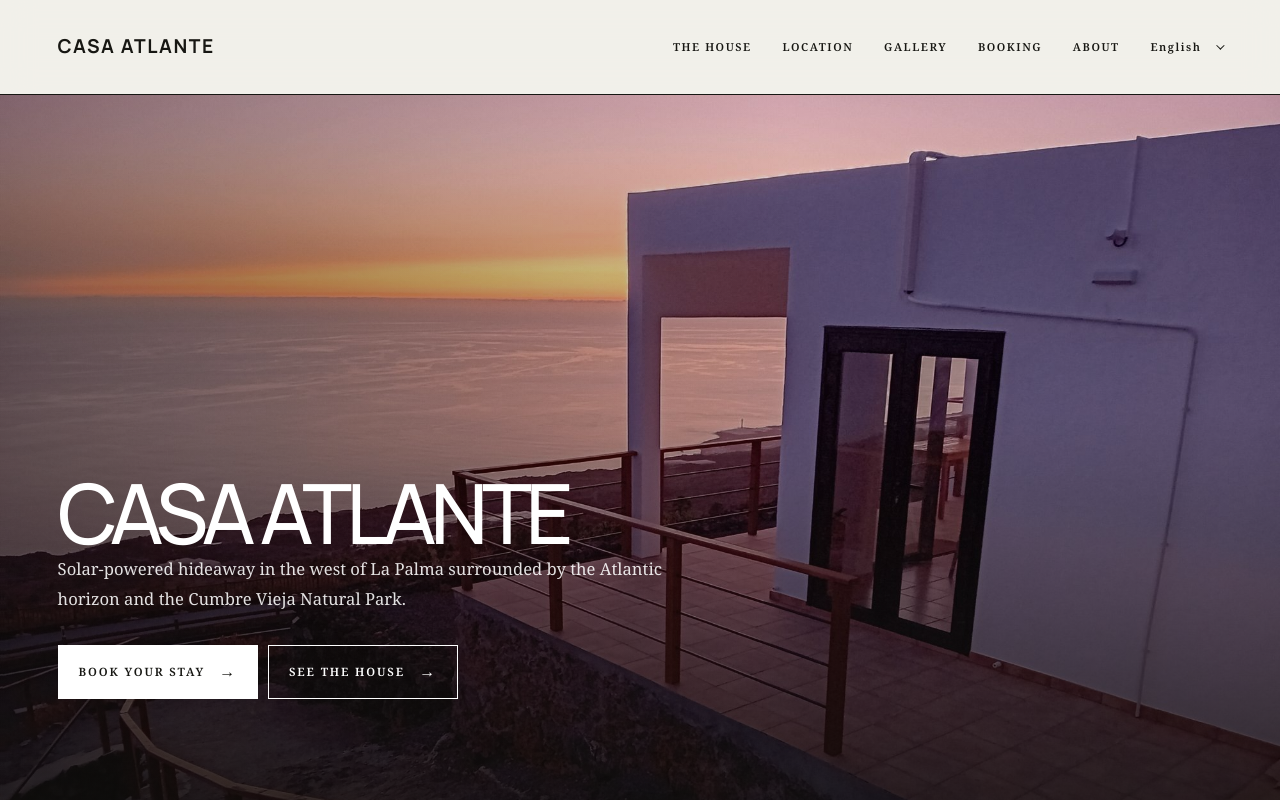
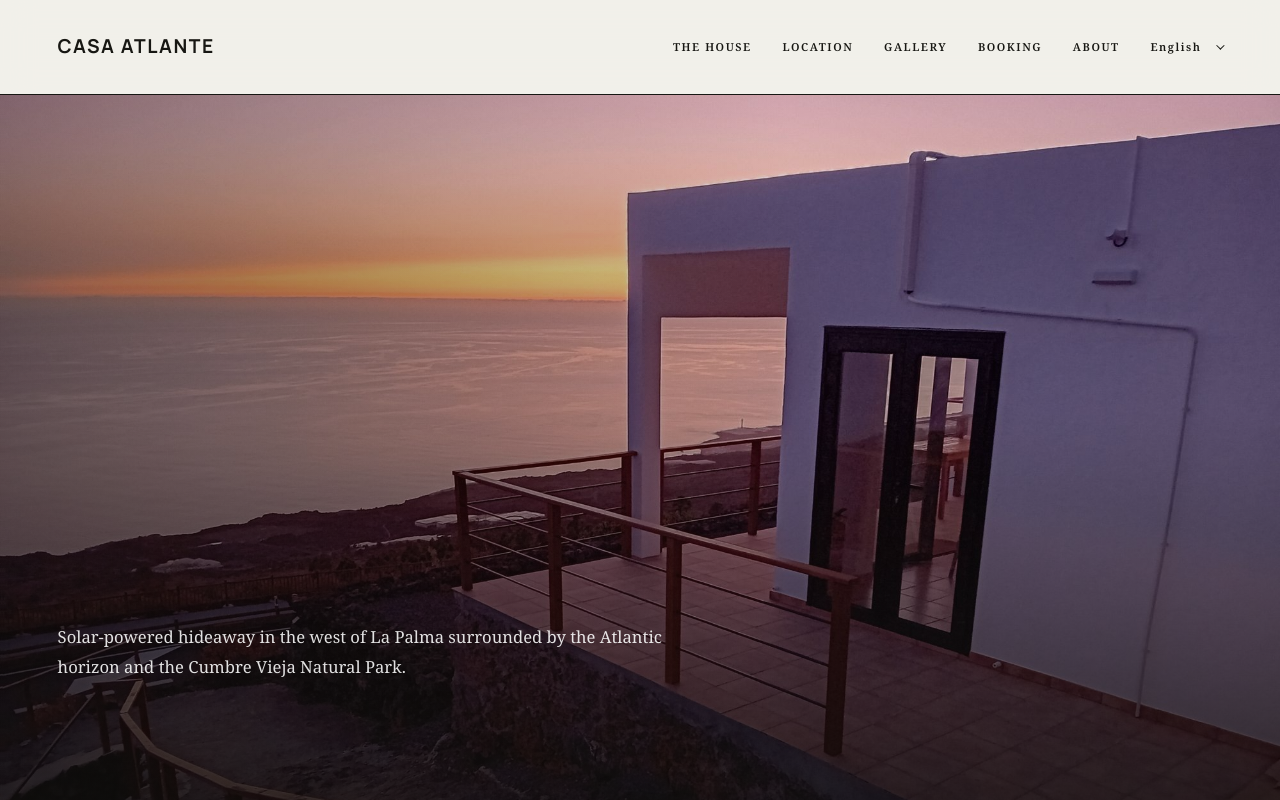
Before and after one commit to vondersam/casa_atlante, a Next.js app: page / in a window 1280 px wide. Shown: the top 800 px of the page. Built offline with nearby package versions, Linux system fonts and the light colour scheme.

Commit message:
Remove unnecessary buttons

```diff
--- a/src/app/(en)/page.tsx
+++ b/src/app/(en)/page.tsx
@@ -46,18 +46,9 @@ export default function Home() {
     <>
       <section className="hero">
         <div className="content-width">
-          <h1>Casa Atlante</h1>
           <p>
             Solar-powered hideaway in the west of La Palma surrounded by the Atlantic horizon and the Cumbre Vieja Natural Park.
           </p>
-          <div className="hero-actions">
-            <a className="btn" href="#booking">
-              Book your stay
-            </a>
-            <a className="btn secondary" href="#gallery">
-              See the house
-            </a>
-          </div>
         </div>
       </section>
 
@@ -262,12 +253,6 @@ export default function Home() {
               );
             })}
           </div>
-
-          <div className="hero-actions" style={{ marginTop: "22px" }}>
-            <Link className="btn secondary" href={localizePath("/gallery", locale)}>
-              View full gallery
-            </Link>
-          </div>
         </div>
       </section>
 
```
Also changed, not shown: src/app/es/page.tsx (+0 -15 lines).
